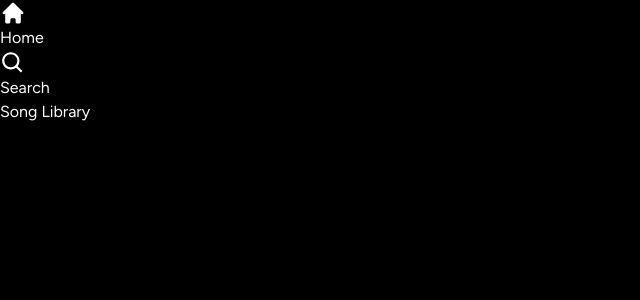
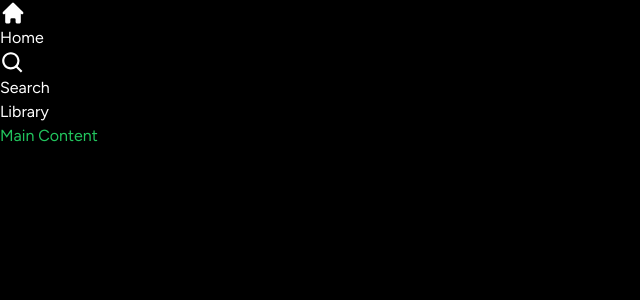
Before and after one commit to pman47/soptify-clone, a Next.js app: page / in a window 1280 px wide. Shown: the top 300 px of the page, without its empty margins (0-640 px from the left). Built offline with nearby package versions, Linux system fonts and the light colour scheme.

Commit message:
Showing children to the layout and created library component

```diff
--- /dev/null
+++ b/Components/Library.tsx
@@ -0,0 +1,10 @@
+"use client";
+import { FC } from "react";
+
+interface LibraryProps {}
+
+const Library: FC<LibraryProps> = ({}) => {
+  return <div>Library</div>;
+};
+
+export default Library;
--- a/Components/Sidebar.tsx
+++ b/Components/Sidebar.tsx
@@ -5,6 +5,7 @@ import { HiHome } from "react-icons/hi";
 import { BiSearch } from "react-icons/bi";
 import Box from "./Box";
 import SidebarItem from "./SidebarItem";
+import Library from "./Library";
 
 interface SidebarProps {
   children?: React.ReactNode;
@@ -41,8 +42,11 @@ const Sidebar: FC<SidebarProps> = ({ children }) => {
             ))}
           </div>
         </Box>
-        <Box className="overflow-y-auto h-full">Song Library</Box>
+        <Box className="overflow-y-auto h-full">
+          <Library />
+        </Box>
       </div>
+      <main className="h-full flex-1 overflow-y-auto py-2">{children}</main>
     </div>
   );
 };
```
